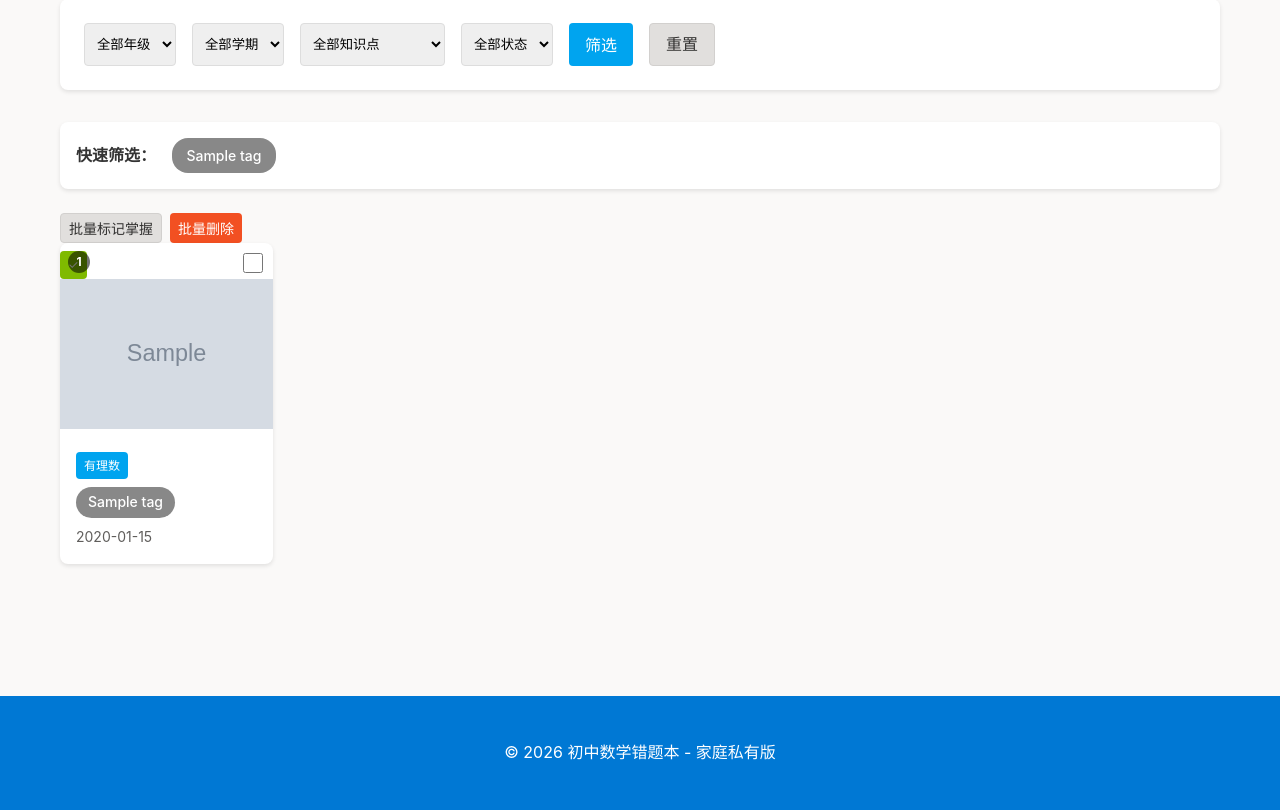
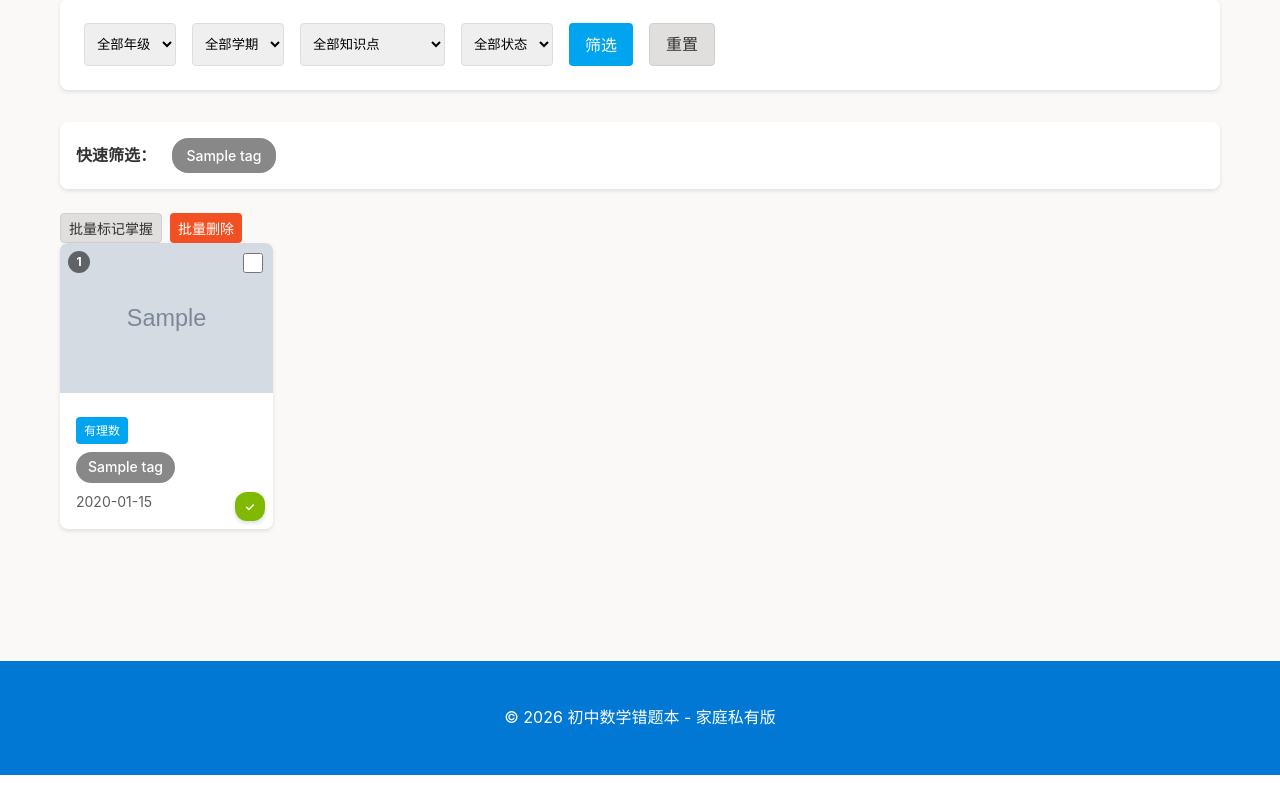
Before and after one commit to R9python/mistake-notebook, a Flask app: page /classics/ in a window 1280 px wide. Shown: the part 247-1057 px from the top of the page. After the commit the page ends 1022 px from the top, so only its background shows below. Run offline with Flask 3, Linux system fonts and the light colour scheme; data comes from the database, SQL or seed files in the repository; tables that the repository leaves empty hold one stand-in row (values such as "Sample post"); grey boxes marked "Sample" are stand-in pictures.

Commit message:
优化已掌握徽章位置
改进：
- 将已掌握徽章从左上角移到右下角，避免与序号重合
- 使用绝对定位，固定在卡片右下角
- 增加阴影效果，提升视觉层次
- 调整圆角和内边距，更加美观

Co-Authored-By: Claude Sonnet 4.6 <noreply@anthropic.com>

```diff
--- a/static/css/style.css
+++ b/static/css/style.css
@@ -346,13 +346,17 @@ body {
 }
 
 .mastered-badge {
-    display: inline-block;
+    position: absolute;
+    bottom: 8px;
+    right: 8px;
     background-color: var(--ms-green);
     color: white;
-    padding: 0.25rem 0.5rem;
-    border-radius: 4px;
+    padding: 0.3rem 0.6rem;
+    border-radius: 12px;
     font-size: 0.75rem;
-    margin-top: 0.5rem;
+    font-weight: 600;
+    box-shadow: 0 2px 4px rgba(0,0,0,0.15);
+    z-index: 2;
 }
 
 .review-count {
```
